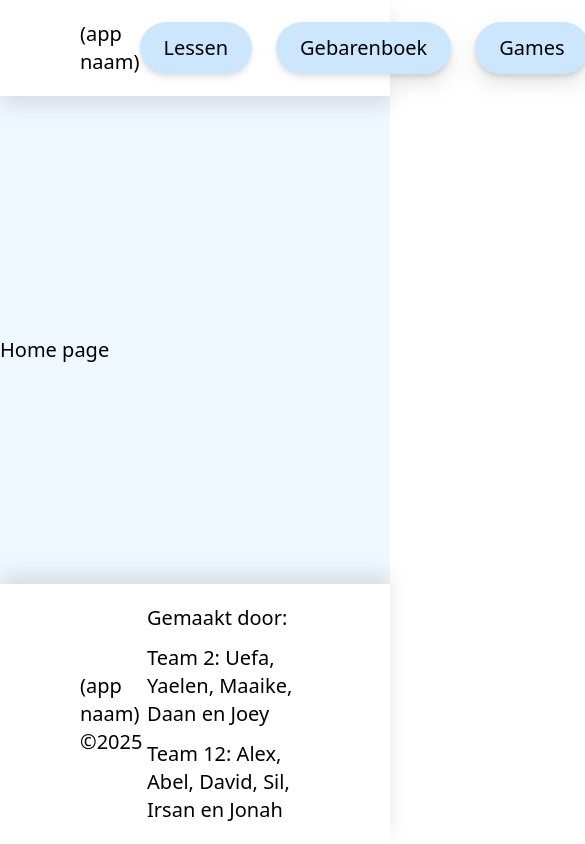
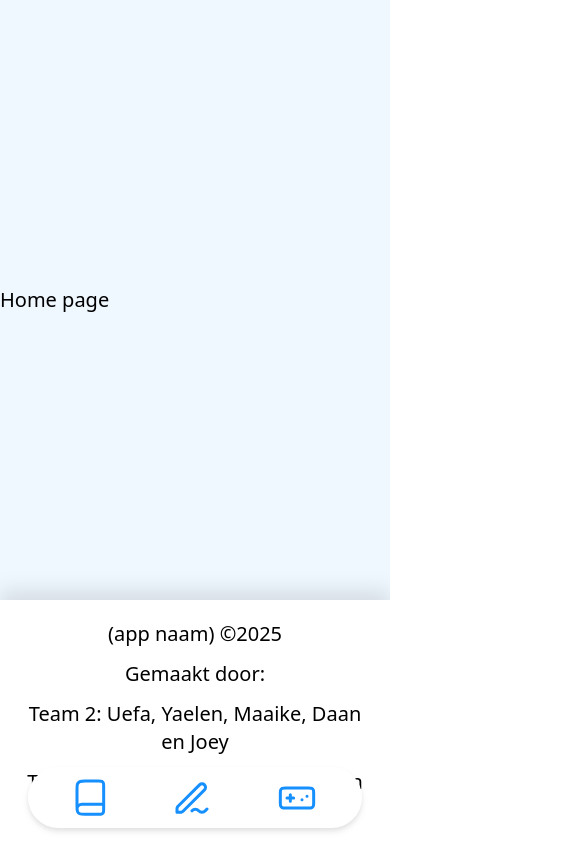
Before and after one commit to JTS-Games/TLE-3-Front-End, a React (Vite) app: page / in a window 390 px wide. Shown: the top 844 px of the page, 585 px wide, since content can reach past the window. Built offline with nearby package versions, Linux system fonts and the light colour scheme.

Commit message:
nav bar responsive and small fixes on detail page

```diff
--- a/src/SignDetail.jsx
+++ b/src/SignDetail.jsx
@@ -1,6 +1,5 @@
-import { Link, useParams, useNavigate} from "react-router";
+import { useParams, useNavigate } from "react-router";
 import { useEffect, useState } from "react";
-
 
 function SignDetail() {
     const navigate = useNavigate();
@@ -18,7 +17,7 @@ function SignDetail() {
             const data = await response.json();
             setSign(data);
         } catch (error) {
-            console.error('Error occurred ', error);
+            console.error('Error occurred', error);
             navigate("/404");
         }
     }
@@ -26,6 +25,15 @@ function SignDetail() {
     useEffect(() => {
         loadData();
     }, [id]);
+
+    const isPlaceholder = (imageUrl) => {
+        return imageUrl.includes("placeholder");  // Check if the URL contains 'placeholder'
+    };
+
+    const handleImageError = (e) => {
+        e.target.style.display = 'none';  // Hide image if loading fails
+        e.target.nextSibling.style.display = 'block';  // Show the fallback text
+    };
 
     return (
         <main className="min-h-screen bg-background py-5 flex flex-col items-center">
@@ -36,28 +44,86 @@ function SignDetail() {
                 {"<"} Terug
             </button>
             {sign ? (
-                <div className=" p-8 rounded-lg w-full sm:w-4/5 lg:w-2/3 xl:w-1/2">
-                    <video
-                        className="w-full rounded-lg shadow-lg mb-4"
-                        controls
-                    >
+                <div className="p-8 rounded-lg w-full sm:w-4/5 lg:w-2/3 xl:w-1/2">
+                    <video className="w-full rounded-lg shadow-lg mb-4" controls>
                         <source src={sign.video} type="video/mp4" />
                         Your browser does not support the video tag.
                     </video>
 
                     <h1 className="text-4xl text-brown-700 font-semibold font-kulim mb-4">{sign.translation}</h1>
                     <h2 className="text-xl text-brown-600 mb-6 font-kulim">{sign.explanation}</h2>
+
                     <div>
                         <h1 className="text-2xl font-semibold font-kulim mt-2">Handvormen:</h1>
-                        <div className="flex space-x-4"> {/* Flex container with spacing between images */}
-                            <img className="max-w-3xl font-kulim " src={sign.handShapesL} alt="Handvorm links" />
-                            <img className="max-w-3xl font-kulim" src={sign.handShapesR} alt="Handvorm rechts" />
+                        <div className="flex flex-wrap gap-4">
+                            {sign.handShapesL.map((shape, index) => (
+                                <div key={index} className="flex flex-col items-center">
+                                    {!isPlaceholder(shape.imageUrl) ? (
+                                        <>
+                                            <img
+                                                className="w-auto h-24 sm:h-32 object-contain font-kulim"
+                                                src={shape.imageUrl}
+                                                alt={`${shape.shape}`}
+                                                onError={handleImageError}  // Handle image load error
+                                            />
+                                            <p className="text-brown-600 font-kulim mt-2">{`${shape.shape}`}</p>
+                                        </>
+                                    ) : (
+                                        <p className="text-brown-600 font-kulim">{`${shape.shape}`}</p>
+                                    )}
+                                </div>
+                            ))}
                         </div>
                     </div>
-                    <div>
-                        <h1 className="text-2xl font-semibold mt-2 font-kulim">Mondvorm:</h1>
-                        <img className="max-w-3xl font-kulim" src={sign.mouthShape} alt="Mondvorm"></img>
-                    </div>
+
+                    {sign.handShapesR && sign.handShapesR.length > 0 && (
+                        <div>
+                            <div className="flex flex-wrap gap-4">
+                                {sign.handShapesR.map((shape, index) => (
+                                    <div key={index} className="flex flex-col items-center">
+                                        {!isPlaceholder(shape.imageUrl) ? (
+                                            <>
+                                                <img
+                                                    className="w-auto h-24 sm:h-32 object-contain font-kulim transform scale-x-[-1]"
+                                                    src={shape.imageUrl}
+                                                    alt={`${shape.shape}`}
+                                                    onError={handleImageError}
+                                                />
+                                                <p className="text-brown-600 font-kulim mt-2">{`${shape.shape}`}</p> {/* Toegevoegde tekst */}
+                                            </>
+                                        ) : (
+                                            <p className="text-brown-600 font-kulim">{` ${shape.shape}`}</p>
+                                        )}
+                                    </div>
+                                ))}
+                            </div>
+                        </div>
+                    )}
+
+                    {sign.mouthShape && sign.mouthShape.length > 0 && (
+                        <div>
+                            <h1 className="text-2xl font-semibold mt-4 font-kulim">Mondvorm:</h1>
+                            <div className="flex flex-wrap gap-4">
+                                {sign.mouthShape.map((shape, index) => (
+                                    <div key={index} className="flex flex-col items-center">
+                                        {!isPlaceholder(shape.imageUrl) ? (
+                                            <>
+                                                <img
+                                                    className="w-auto h-24 sm:h-32 object-contain font-kulim"
+                                                    src={shape.imageUrl}
+                                                    alt={`${shape.shape}`}
+                                                    onError={handleImageError}
+                                                />
+                                                <p className="text-brown-600 font-kulim mt-2">{`${shape.shape}`}</p> {/* Toegevoegde tekst */}
+                                            </>
+                                        ) : (
+                                            <p className="text-brown-600 font-kulim">{`${shape.shape}`}</p>
+                                        )}
+                                    </div>
+                                ))}
+                            </div>
+                        </div>
+                    )}
                 </div>
             ) : (
                 <div className="text-center text-brown-700 text-lg font-kulim">Gebaar is aan het laden...</div>
--- a/src/layout.jsx
+++ b/src/layout.jsx
@@ -2,19 +2,13 @@ import {Link, Outlet} from "react-router";
 
 function Layout(){
     return(
-        <div className="bg-background text-xl flex flex-col h-screen justify-between">
+        <div className="bg-background text-xl flex flex-col min-h-screen justify-between">
             <header>
-                <nav className="flex items-center justify-between px-20 py-5 mb-5 bg-white drop-shadow-[0_10px_10px_rgba(0,0,0,0.10)]">
+                <nav className="hidden md:flex items-center justify-between px-20 py-5 mb-5 bg-white drop-shadow-[0_10px_10px_rgba(0,0,0,0.10)]">
                     <div>
                         <p>(app naam)</p>
                     </div>
-                    <div className="flex items-center justify-end gap-6">
-                        <Link to="/">
-                            <div className="bg-button drop-shadow-md py-3 px-6 rounded-full">
-                                Lessen
-                            </div>
-                        </Link>
-
+                    <div className="hidden md:flex items-center justify-end gap-6">
                         <Link to="/signBook">
                             <div className="bg-button drop-shadow-md py-3 px-6 rounded-full">
                                 Gebarenboek
@@ -23,29 +17,62 @@ function Layout(){
 
                         <Link to="/">
                             <div className="bg-button drop-shadow-md py-3 px-6 rounded-full">
+                                Lessen
+                            </div>
+                        </Link>
+
+                        <Link to="/">
+                            <div className="bg-button drop-shadow-md py-3 px-6 rounded-full">
                                 Games
                             </div>
                         </Link>
+                    </div>
 
-                    </div>
-                    <div className="flex gap-6">
+                    {/* Account Info */}
+                    <div className="hidden md:flex gap-6 items-center">
                         <div>
                             <p>Account</p>
                         </div>
                         <div>
-                            <img src="./assets/user-icon.png" className="w-10 h-10"></img>
+                            <img src="./assets/user-icon.png" alt="User Icon" className="w-10 h-10" />
                         </div>
                     </div>
                 </nav>
+
+
+                <nav className="fixed bottom-4 rounded-full left-7 right-7 bg-white p-3 drop-shadow-md z-50 flex justify-around items-center md:hidden">
+                    {/* Navigatieknoppen */}
+                    <Link to="/signBook" className="flex flex-col items-center">
+                        <svg width="31" height="37" viewBox="0 0 31 37" fill="none" xmlns="http://www.w3.org/2000/svg">
+                            <path d="M28.6667 30.3333V25.3333H7C4.23858 25.3333 2 27.5719 2 30.3333M10 35.3333H23.3333C25.2002 35.3333 26.1336 35.3333 26.8466 34.97C27.4738 34.6504 27.9838 34.1405 28.3034 33.5133C28.6667 32.8003 28.6667 31.8668 28.6667 30V7.33333C28.6667 5.46649 28.6667 4.53307 28.3034 3.82003C27.9838 3.19282 27.4738 2.68289 26.8466 2.36331C26.1336 2 25.2002 2 23.3333 2H10C7.19974 2 5.79961 2 4.73005 2.54497C3.78924 3.02433 3.02433 3.78924 2.54497 4.73005C2 5.79961 2 7.19974 2 10V27.3333C2 30.1336 2 31.5337 2.54497 32.6033C3.02433 33.5441 3.78924 34.309 4.73005 34.7884C5.79961 35.3333 7.19974 35.3333 10 35.3333Z" stroke="#168FFF" stroke-width="3" stroke-linecap="round" stroke-linejoin="round"/>
+                        </svg>
+
+                    </Link>
+
+                    <Link to="/" className="flex flex-col items-center">
+                        <svg width="34" height="32" viewBox="0 0 34 32" fill="none" xmlns="http://www.w3.org/2000/svg">
+                            <path d="M32 27.0001L30.3331 28.8235C29.4491 29.7903 28.2502 30.3334 27.0002 30.3334C25.7502 30.3334 24.5513 29.7903 23.6673 28.8235C22.782 27.8586 21.5833 27.3168 20.3336 27.3168C19.084 27.3168 17.8852 27.8586 17 28.8235M2 30.3334H4.79091C5.60621 30.3334 6.01386 30.3334 6.39748 30.2413C6.7376 30.1596 7.06275 30.0249 7.36099 29.8422C7.69738 29.636 7.98564 29.3478 8.56214 28.7713L29.5 7.83339C30.8808 6.45267 30.8808 4.2141 29.5 2.83338C28.1193 1.45267 25.8808 1.45267 24.5 2.83338L3.5621 23.7713C2.98559 24.3478 2.69734 24.636 2.4912 24.9724C2.30844 25.2707 2.17376 25.5958 2.0921 25.9359C2 26.3196 2 26.7272 2 27.5425V30.3334Z" stroke="#168FFF" stroke-width="3" stroke-linecap="round" stroke-linejoin="round"/>
+                        </svg>
+                    </Link>
+
+                    <Link to="/games" className="flex flex-col items-center">
+                        <svg width="38" height="24" viewBox="0 0 38 24" fill="none" xmlns="http://www.w3.org/2000/svg">
+                            <path d="M8.99992 12H15.6666M12.3333 8.66667V15.3333M23.9999 13.6667H24.0166M28.9999 10.3333H29.0166M7.66659 22H30.3333C32.2001 22 33.1335 22 33.8466 21.6367C34.4738 21.3171 34.9837 20.8072 35.3033 20.18C35.6666 19.4669 35.6666 18.5335 35.6666 16.6667V7.33333C35.6666 5.46649 35.6666 4.53307 35.3033 3.82003C34.9837 3.19282 34.4738 2.68289 33.8466 2.36331C33.1335 2 32.2001 2 30.3333 2H7.66659C5.79974 2 4.86632 2 4.15328 2.36331C3.52608 2.68289 3.01614 3.19282 2.69656 3.82003C2.33325 4.53307 2.33325 5.46649 2.33325 7.33333V16.6667C2.33325 18.5335 2.33325 19.4669 2.69656 20.18C3.01614 20.8072 3.52608 21.3171 4.15328 21.6367C4.86632 22 5.79974 22 7.66659 22Z" stroke="#168FFF" stroke-width="3" stroke-linecap="round" stroke-linejoin="round"/>
+                        </svg>
+                    </Link>
+                </nav>
+
+
             </header>
             <main>
                 <Outlet/>
             </main>
-            <footer className="flex items-center justify-between px-20 py-5 bg-white drop-shadow-[0_-10px_10px_rgba(0,0,0,0.10)]">
-                <div>
+            <footer className="flex flex-col md:flex-row items-center justify-between px-5 md:px-20 py-5 bg-white drop-shadow-[0_-10px_10px_rgba(0,0,0,0.10)]">
+                <div className="mb-3 md:mb-0">
                     <p>(app naam) ©2025</p>
                 </div>
-                <div className="flex flex-col gap-3">
+
+                <div className="flex flex-col gap-3 text-center md:text-left">
                     <div>
                         <p>Gemaakt door:</p>
                     </div>
```
